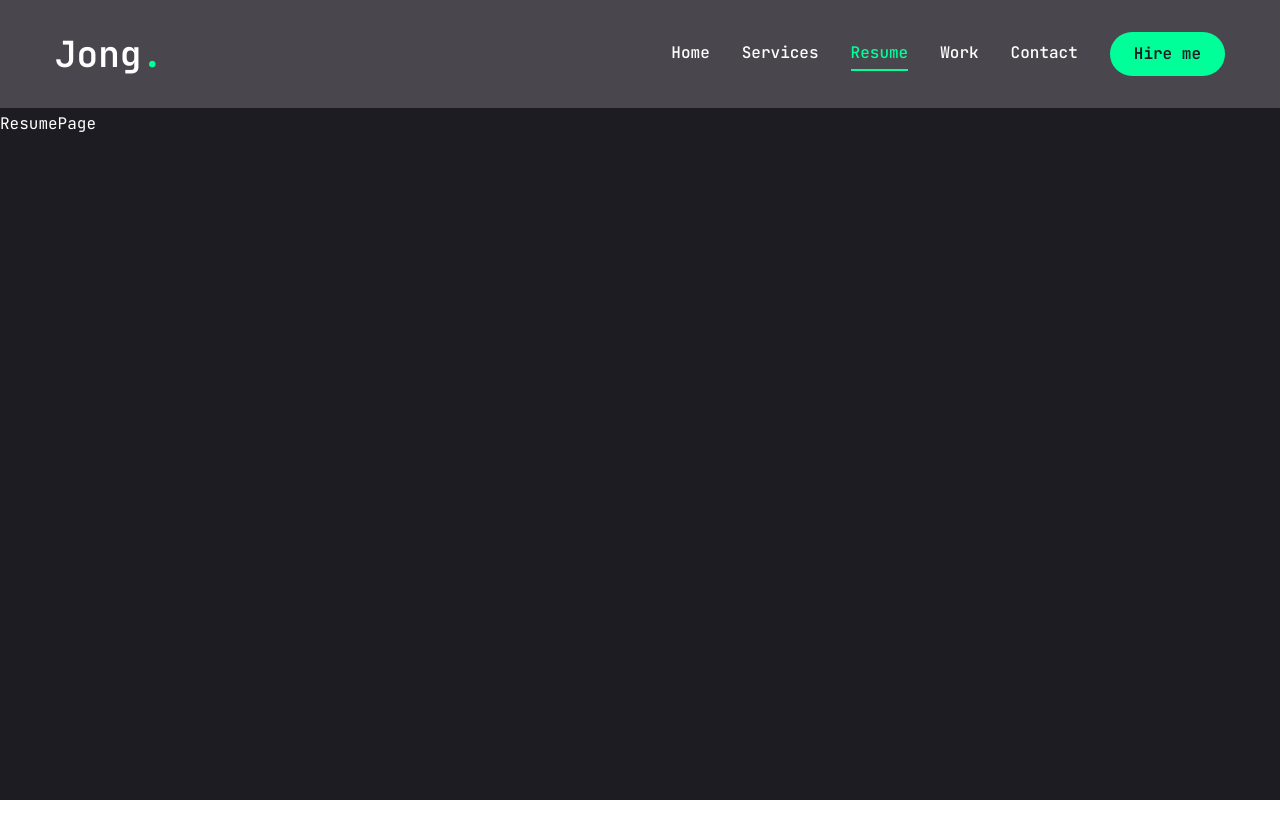
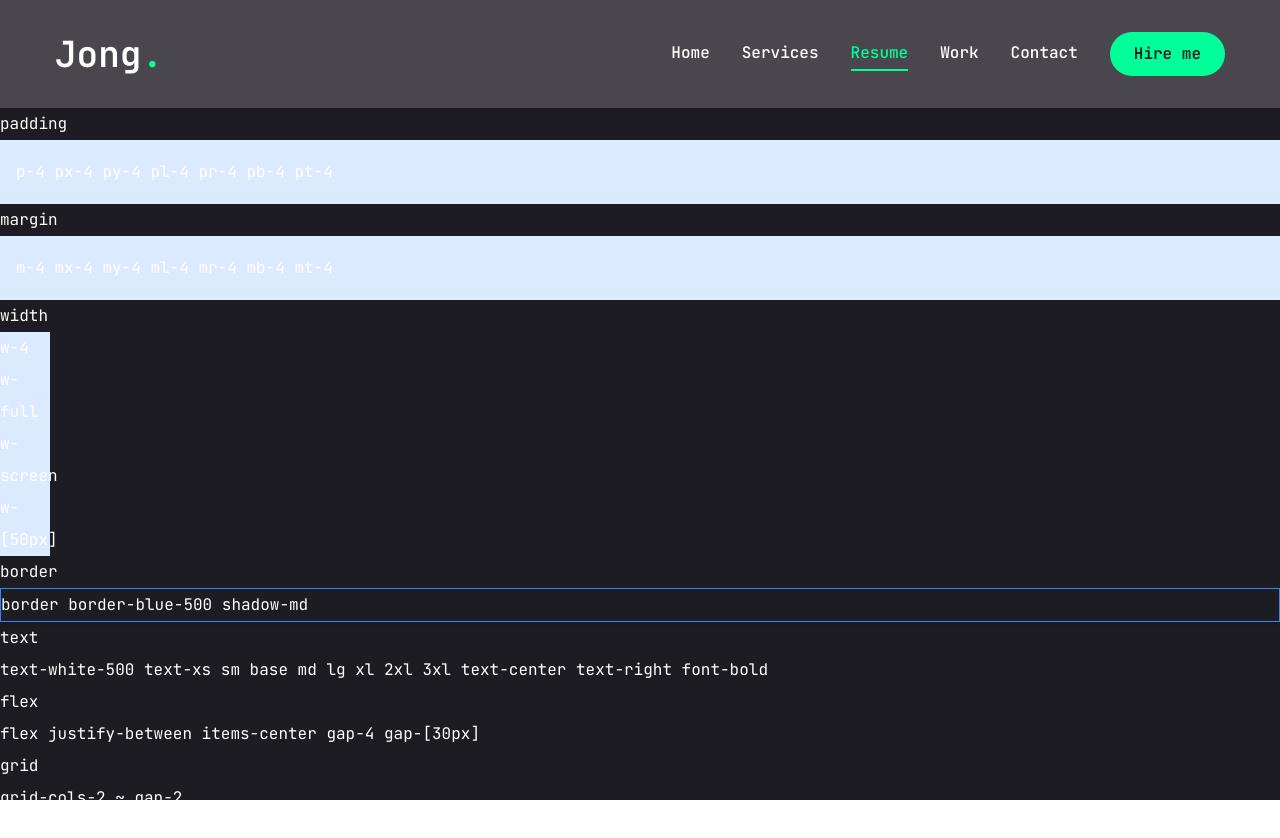
Before and after one commit to ejonghwan/_next_study_2, a Next.js app: page /resume in a window 1280 px wide. Shown: the top 838 px of the page. Before the commit the page ends 800 px from the top, so only its background shows below. Built offline with nearby package versions, Linux system fonts and the light colour scheme.

Commit message:
테일윈드 마스터

```diff
--- a/src/app/resume/page.tsx
+++ b/src/app/resume/page.tsx
@@ -2,7 +2,36 @@ import React from 'react'
 
 const ResumePage = () => {
   return (
-    <div>ResumePage</div>
+    <div>
+
+      <h2>padding</h2>
+      <div className='p-4 bg-blue-100'>p-4 px-4 py-4 pl-4 pr-4 pb-4 pt-4</div>
+      <h2>margin</h2>
+      <div className='p-4 bg-blue-100'>m-4 mx-4 my-4 ml-4 mr-4 mb-4 mt-4</div>
+      <h2>width</h2>
+      <div className='w-[50px] bg-blue-100'>w-4 w-full w-screen w-[50px]</div>
+      <h2>border</h2>
+      <div className='border border-blue-500 shadow-md'>border border-blue-500 shadow-md</div>
+
+      <h2>text</h2>
+      <div>text-white-500 text-xs sm base md lg xl 2xl 3xl text-center text-right font-bold</div>
+
+      <h2>flex</h2>
+      <div>flex justify-between items-center gap-4 gap-[30px]</div>
+
+      <h2>grid</h2>
+      <div>grid-cols-2 ~ gap-2 </div>
+
+      <h2>round</h2>
+      <div>rounded rounded-full lg rounded-t-xl</div>
+
+      <h2>position</h2>
+      <div>reletive absolute bottom-10 right-10 fixed</div>
+
+      <h2>display</h2>
+      <div>block inline</div>
+
+    </div>
   )
 }
 
```
